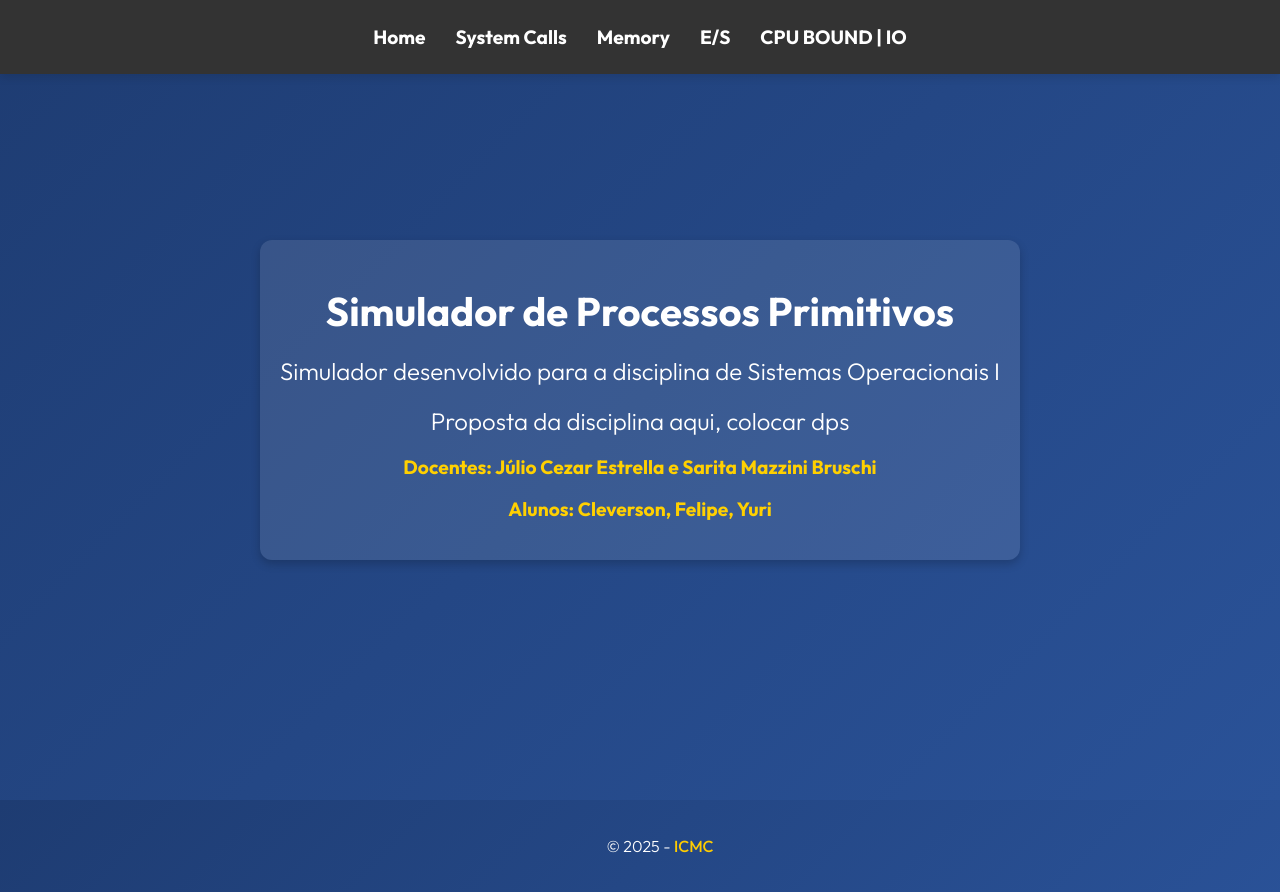
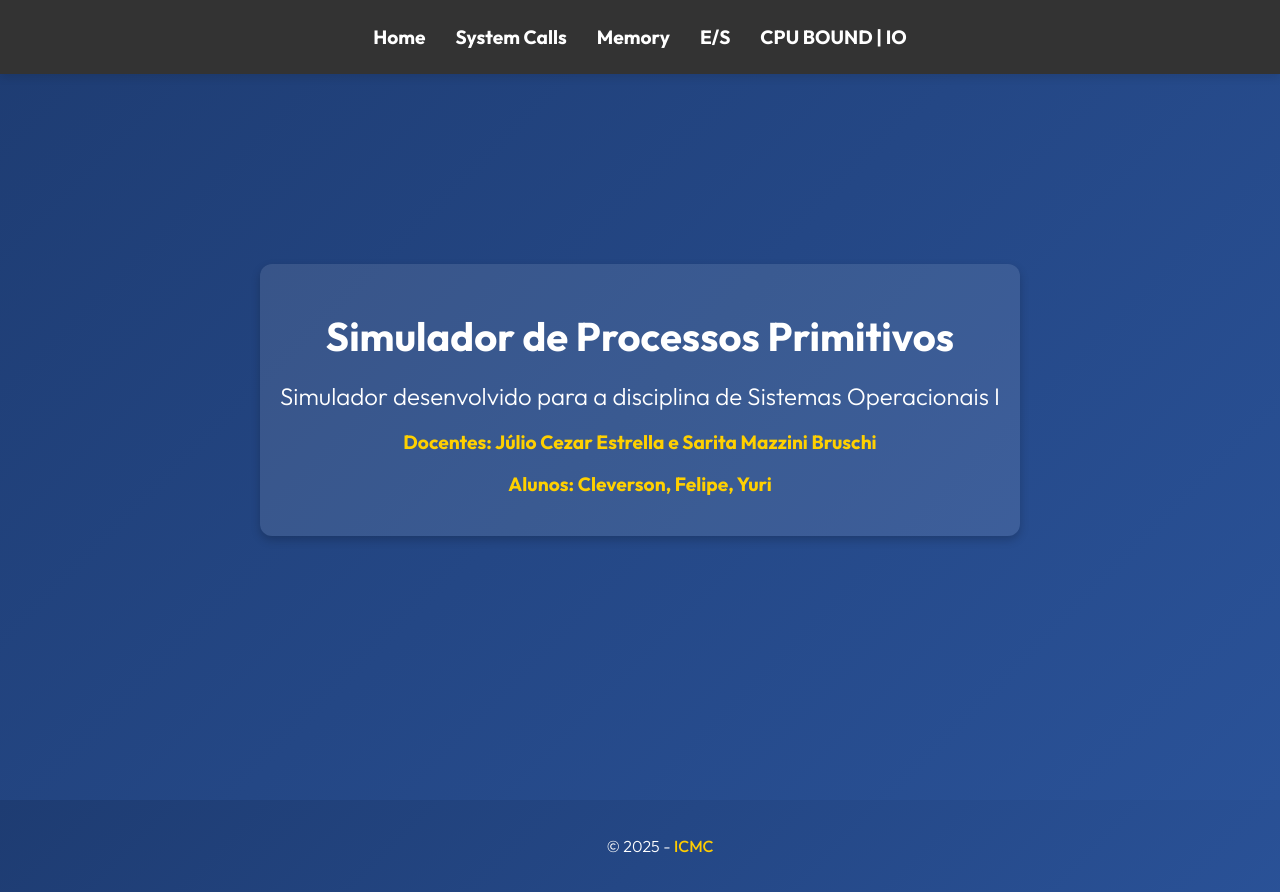
Before and after one commit to CleversonCSousa/projeto_SO, a React (Vite) app in the folder frontendSO/: page / in a window 1280 px wide. Built offline with nearby package versions, Linux system fonts and the light colour scheme.

Commit message:
Update App.tsx

```diff
--- a/frontendSO/src/App.tsx
+++ b/frontendSO/src/App.tsx
@@ -6,7 +6,6 @@ const App = () => {
       <div className={styles.info}>
         <h1>Simulador de Processos Primitivos</h1>
         <h2>Simulador desenvolvido para a disciplina de Sistemas Operacionais I</h2>
-        <h2>Proposta da disciplina aqui, colocar dps</h2>
         <h3 className={styles.text}>Docentes: Júlio Cezar Estrella e Sarita Mazzini Bruschi</h3>
         <h3 className={styles.text}>Alunos: Cleverson, Felipe, Yuri </h3>
       </div>
```
